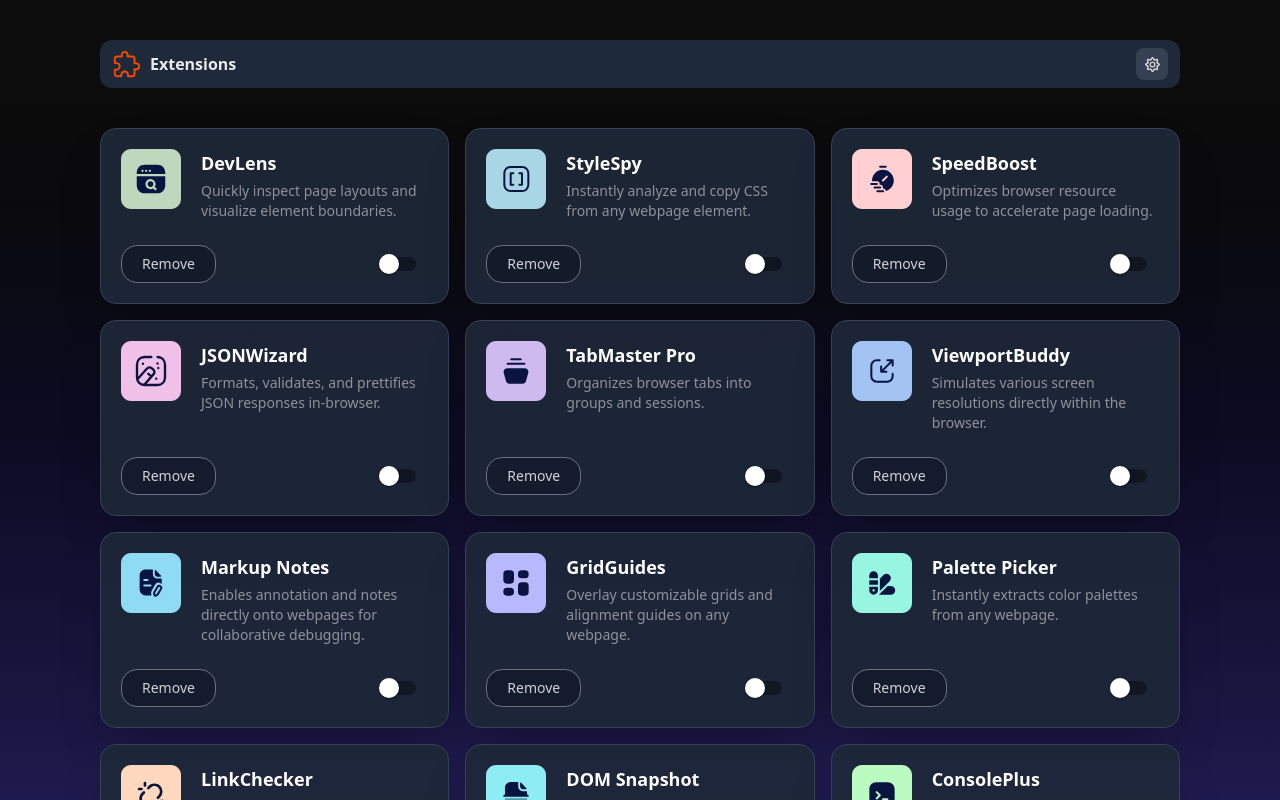
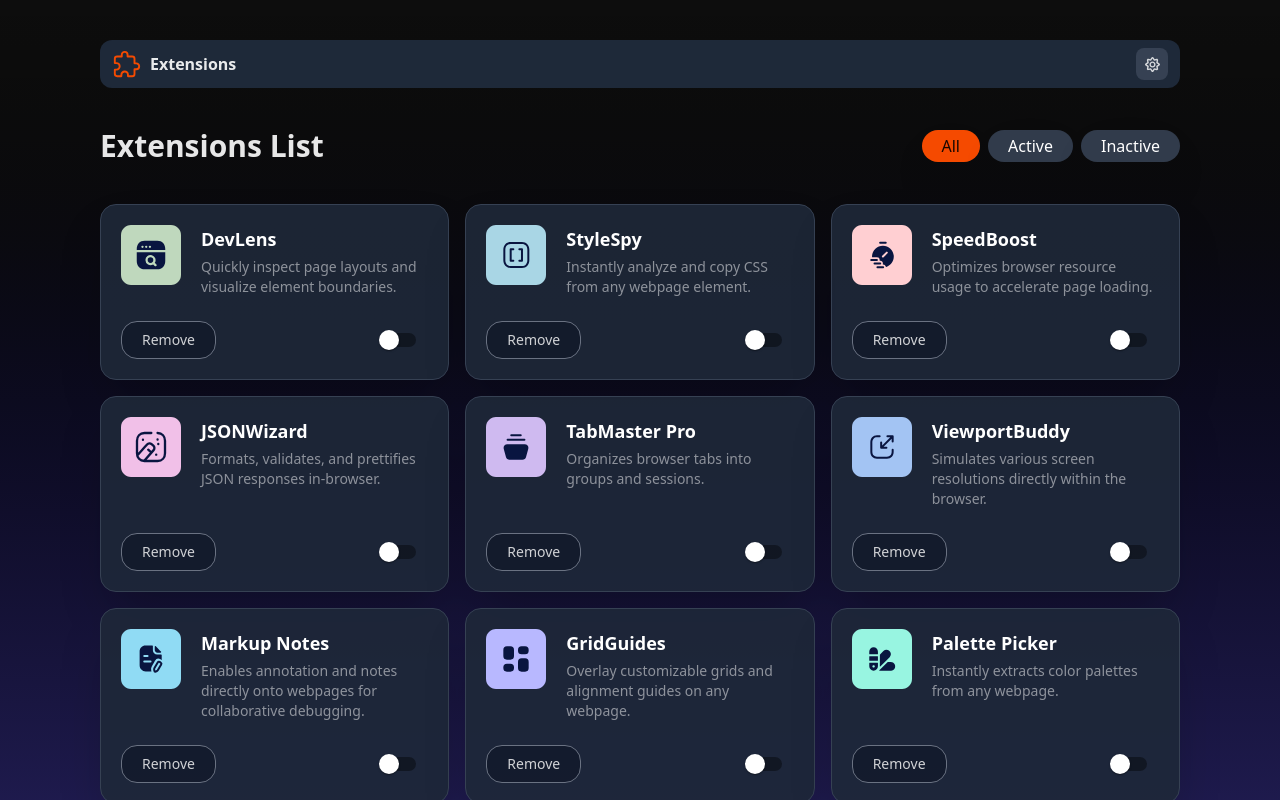
Before and after one commit to Lucasmenezes08/UI_gerenciador_extensoes, a React (Vite) app in the folder UI_gerenciador_extensoes/: page / in a window 1280 px wide. Built offline with nearby package versions, Linux system fonts and the light colour scheme.

Commit message:
:sparkles: feat: Implementar gerenciamento de estado global para filtro com zustand.

```diff
--- a/UI_gerenciador_extensoes/src/components/App.tsx
+++ b/UI_gerenciador_extensoes/src/components/App.tsx
@@ -1,4 +1,5 @@
 import ExtensionList from "./extensions/extensionList/extensionList"
+import ExtensionState from "./extensions/extensionStates/extensionState"
 import Header from "./header/header"
 
 function App() {
@@ -6,6 +7,11 @@ function App() {
   return (
     <section className="px-25 pt-10 pb-10 w-full h-screen flex flex-col bg-linear-to-b from-black/95 to-indigo-950 font-sans overflow-auto gap-10">
       <Header/>
+
+      <section>
+        <ExtensionState/>
+      </section>
+
       <section className="">
           <ExtensionList/>
       </section>
--- a/UI_gerenciador_extensoes/src/components/extensions/extensionStates/extensionState.tsx
+++ b/UI_gerenciador_extensoes/src/components/extensions/extensionStates/extensionState.tsx
@@ -0,0 +1,18 @@
+import { useFilter } from "../../../store/useFilter";
+import ExtensionStatus from "./extensionStatus";
+
+export default function ExtensionState (){
+    const {status , handleState} = useFilter();
+
+    return (
+        <section className="flex flex-row justify-between items-center">
+            <h2 className="text-3xl font-semibold text-white/90 text-shadow-2xl">Extensions List</h2>
+
+            <section className="flex flex-row gap-2">
+                <ExtensionStatus name={'All'} isClick={() => handleState('All')} isActive={status === 'All'} />
+                <ExtensionStatus name={'Active'} isClick={() => handleState('Active')} isActive={status === 'Active'}  />
+                <ExtensionStatus name={'Inactive'} isClick={() => handleState('Inactive')} isActive={status === 'Inactive'}  />
+            </section>
+        </section>
+    )
+}
--- a/UI_gerenciador_extensoes/src/components/extensions/extensionStates/extensionStatus.tsx
+++ b/UI_gerenciador_extensoes/src/components/extensions/extensionStates/extensionStatus.tsx
@@ -0,0 +1,11 @@
+export default function ExtensionStatus ({name , isActive , isClick}:any){
+
+    const activeClasses = isActive ? 'bg-orange-600 text-black/90' : ' bg-gray-700/90 text-white'
+
+
+    return (
+        <button onClick={isClick} className={`flex items-center justify-center px-5 py-1 shadow-2xl rounded-2xl cursor-pointer ${activeClasses}`}>
+            {name}
+        </button>
+    )
+}
--- /dev/null
+++ b/UI_gerenciador_extensoes/src/store/useFilter.tsx
@@ -0,0 +1,7 @@
+import { create } from 'zustand'
+
+export const useFilter = create((set:any) => ({
+    status: 'All',
+
+    handleState : (state:string) => set(() => ({status : state})),
+}))
```
